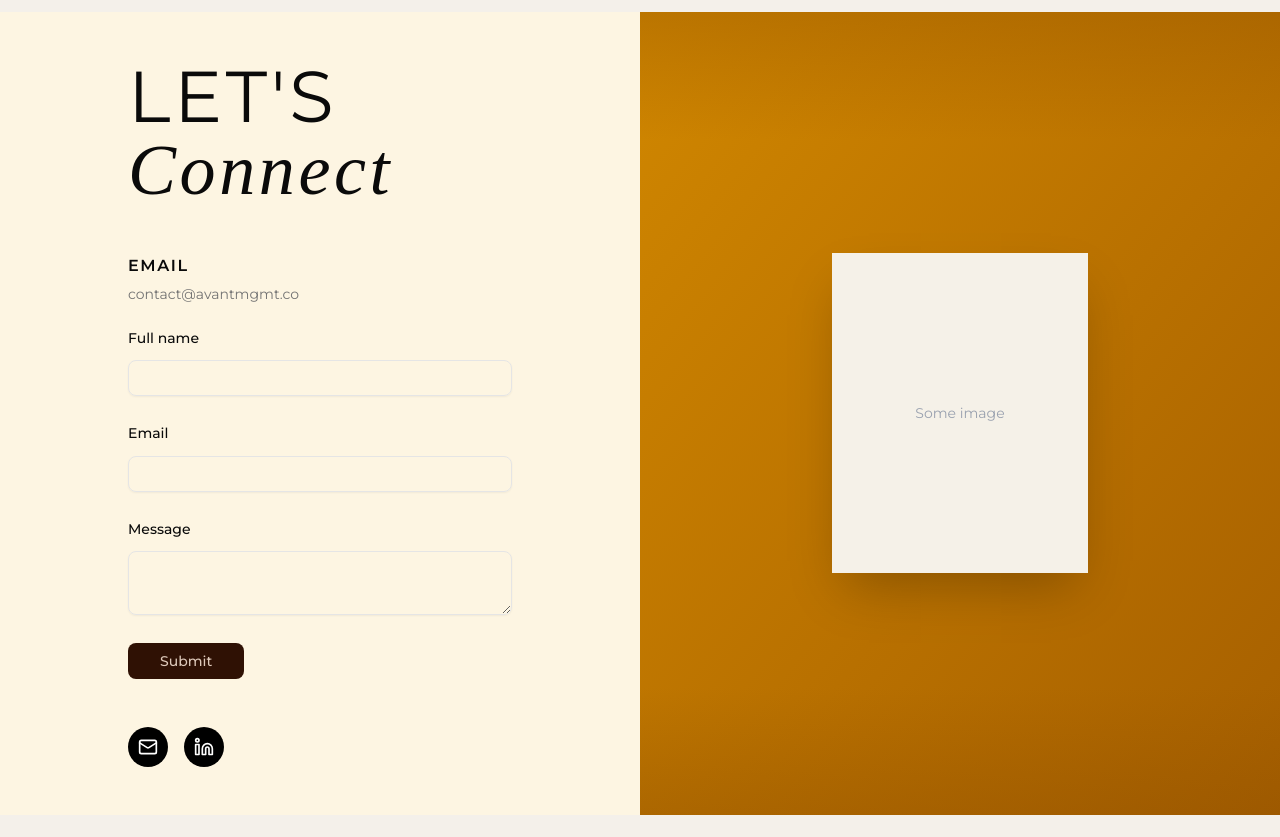
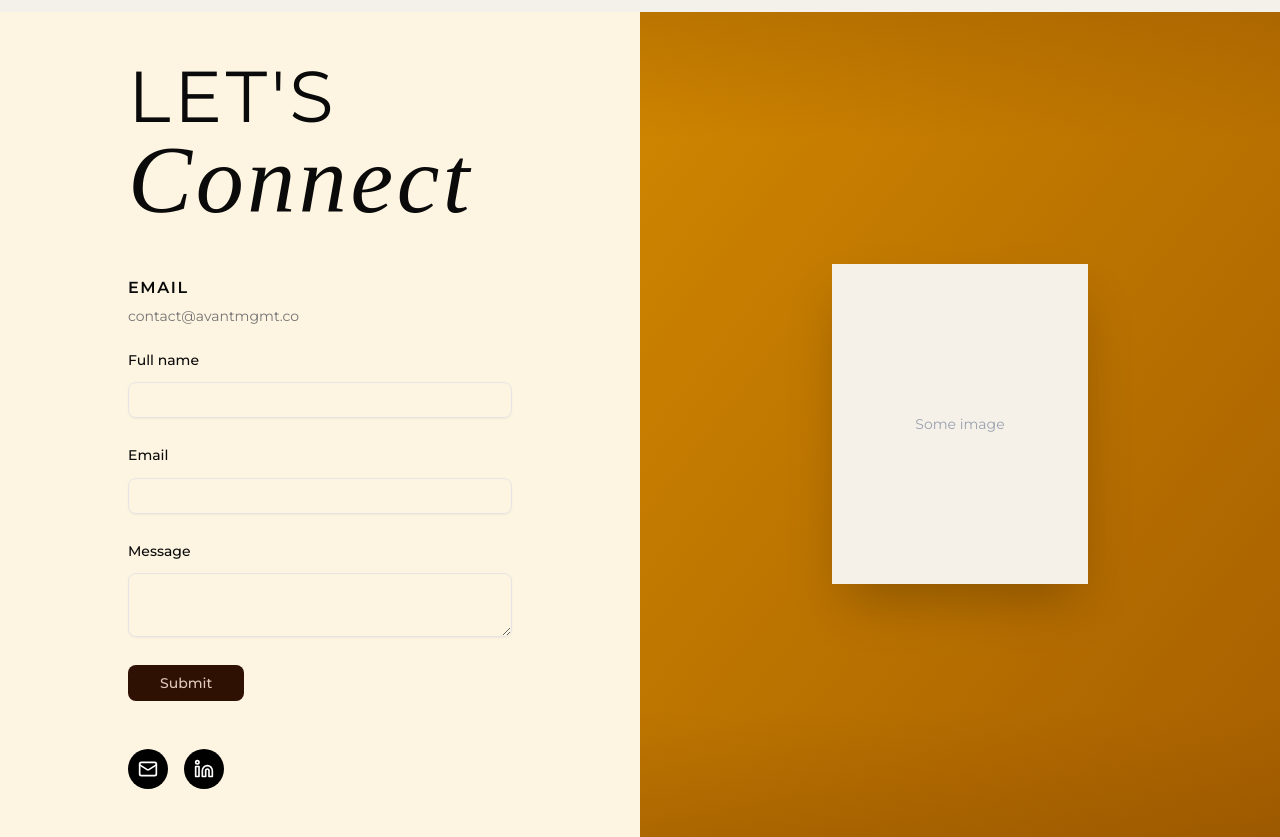
Before and after one commit to dennisliu06/avant, a Next.js app: page / in a window 1280 px wide. Shown: the part 1900-2737 px from the top of the page. Before the commit the page ends 2715 px from the top, so only its background shows below. Built offline with nearby package versions, Linux system fonts and the light colour scheme; a web font is replaced by a local one; what tailwindcss-motion would draw is missing.

Commit message:
font cahgne

```diff
--- a/components/Contact.tsx
+++ b/components/Contact.tsx
@@ -179,7 +179,7 @@ export default function Contact() {
           <div className="mb-12">
             <h1 className="text-7xl  tracking-wider mb-2">
               LET'S{" "}
-              <span className="font-blosta italic font-light text-7xl">
+              <span className="font-blosta italic font-light text-8xl">
                 Connect
               </span>
             </h1>
```
Also changed, not shown: 1 other file (tests, documents, lock files or other folders).
